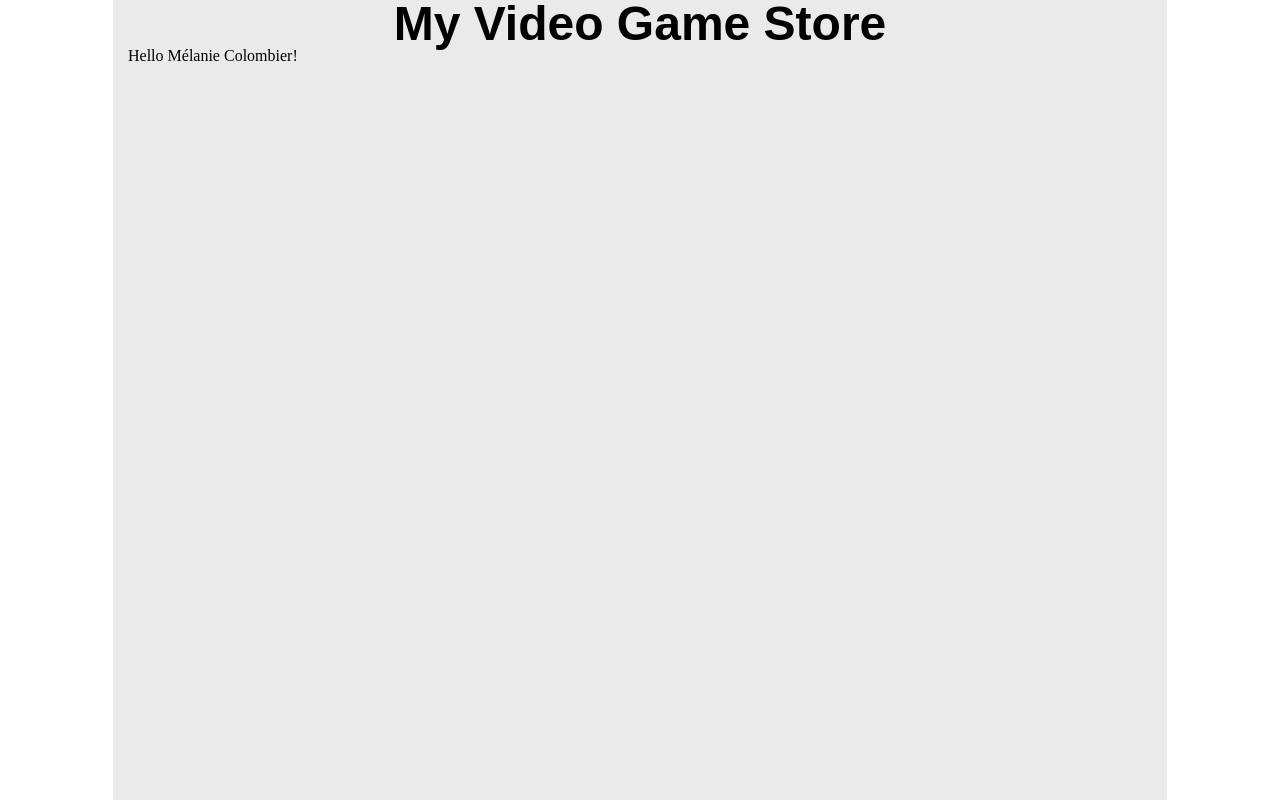
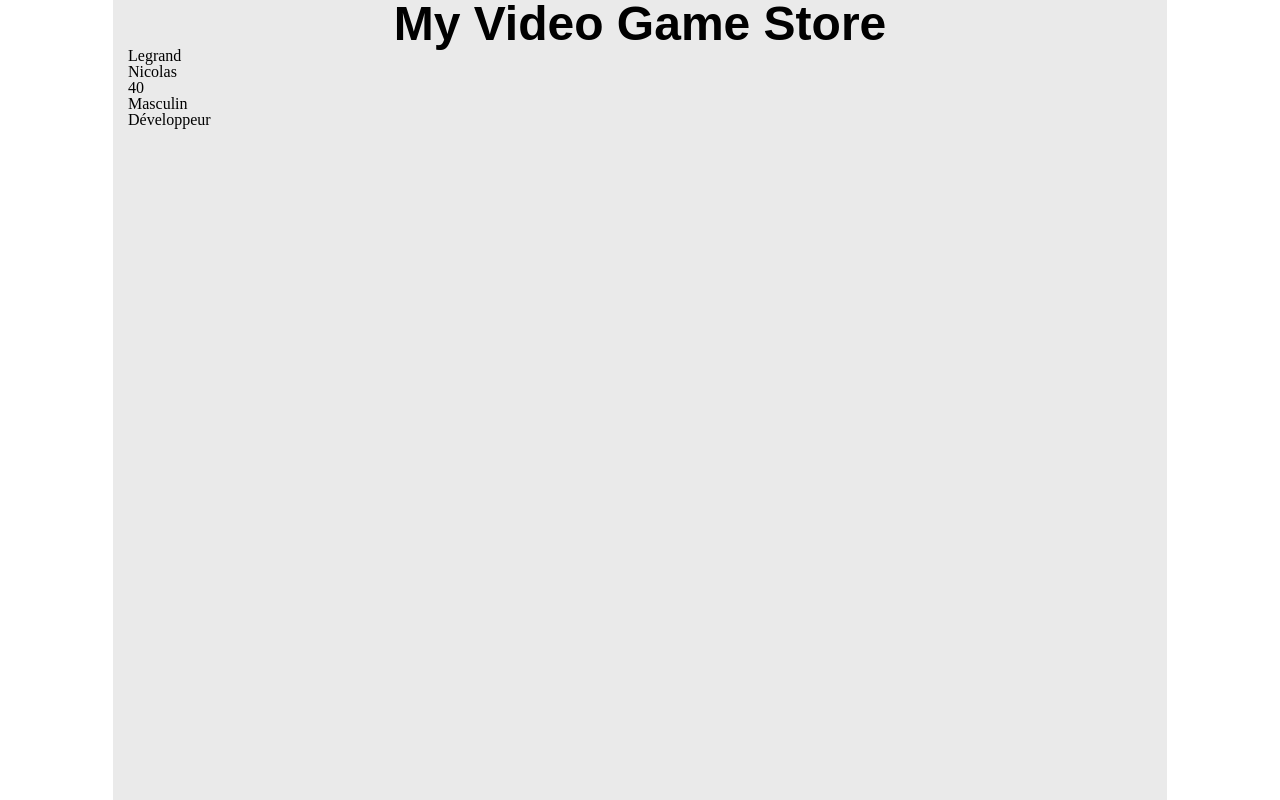
Before and after one commit to thetinyspark/formation_angular_juin_2026, an Angular app: page / in a window 1280 px wide. Built offline with nearby package versions, Linux system fonts and the light colour scheme.

Commit message:
add tp n°1 correction

```diff
--- a/src/app/components/id-card/id-card.component.html
+++ b/src/app/components/id-card/id-card.component.html
@@ -1 +1,7 @@
-<p>Hello {{name}}!</p>
+<ul>
+    <li>{{name}}</li>
+    <li>{{firstName}}</li>
+    <li>{{age}}</li>
+    <li>{{sex}}</li>
+    <li>{{profession}}</li>
+</ul>
--- a/src/app/components/id-card/id-card.component.ts
+++ b/src/app/components/id-card/id-card.component.ts
@@ -8,5 +8,9 @@ import { Component } from '@angular/core';
   styleUrl: './id-card.component.css'
 })
 export class IdCardComponent {
-  public name: string = 'Mélanie Colombier';
+  public name: string = 'Legrand';
+  public firstName: string = 'Nicolas';
+  public age: number = 40;
+  public sex: string = 'Masculin';
+  public profession: string = 'Développeur';
 }
```
